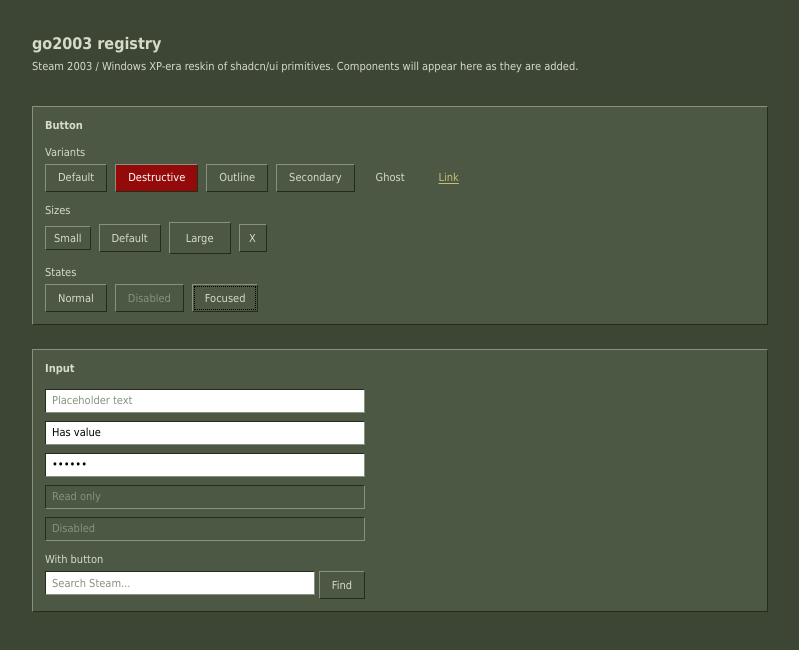
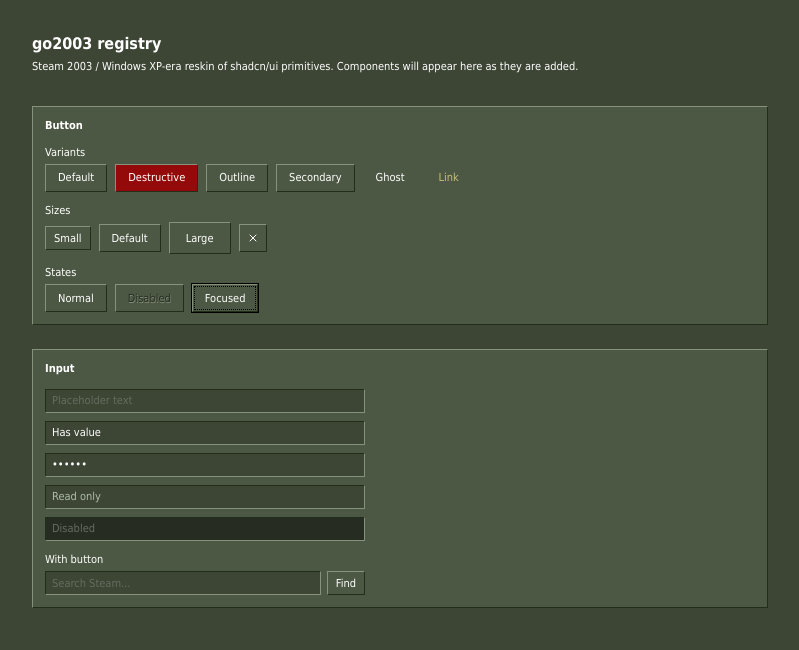
Before and after one commit to OnlyNinjaGear/go2003, a Next.js app: page / in a window 1280 px wide. Shown: the top 650 px of the page, without its empty margins (240-1039 px from the left). Built offline with nearby package versions, Linux system fonts and the light colour scheme.

Commit message:
auto: checkbox.tsx

```diff
--- a/app/globals.css
+++ b/app/globals.css
@@ -34,7 +34,7 @@
 
 :root {
   --background: #3D4635;
-  --foreground: #D5DBC8;
+  --foreground: #FFFFFF;
   --panel: #4C5844;
   --panel-pressed: #272C22;
   --panel-hover: #3D4635;
@@ -42,9 +42,9 @@
   --border-dark: #232E19;
   --accent: #C4BE78;
   --accent-foreground: #000000;
-  --input-bg: #FFFFFF;
-  --input-fg: #000000;
-  --primary: #C8B560;
+  --input-bg: #3D4635;
+  --input-fg: #FFFFFF;
+  --primary: #908637;
   --primary-foreground: #000000;
   --secondary: #6B7B5C;
   --secondary-foreground: #D5DBC8;
@@ -52,8 +52,8 @@
   --card-foreground: #D5DBC8;
   --popover: #6B7B5C;
   --popover-foreground: #D5DBC8;
-  --muted: #4B5942;
-  --muted-foreground: #D5DBC8;
+  --muted: #636D5F;
+  --muted-foreground: #AFBCA9;
   --destructive: #940A0A;
   --destructive-pressed: #730808;
   --destructive-foreground: #FFFFFF;
@@ -143,4 +143,6 @@
 @utility win32-focus {
   outline: 1px dotted #000000;
   outline-offset: -3px;
+  box-shadow: 0 0 0 1px #000000;
+  border-width: 1px;
 }
--- a/app/page.tsx
+++ b/app/page.tsx
@@ -1,5 +1,6 @@
 import { Button } from "@/registry/steam2003/ui/button";
 import { Input } from "@/registry/steam2003/ui/input";
+import { X } from "lucide-react";
 
 export default function Home() {
   return (
@@ -34,7 +35,7 @@ export default function Home() {
               <Button size="sm">Small</Button>
               <Button size="default">Default</Button>
               <Button size="lg">Large</Button>
-              <Button size="icon" aria-label="Icon">X</Button>
+              <Button size="icon" aria-label="Icon"><X /></Button>
             </div>
           </div>
 
@@ -55,15 +56,15 @@ export default function Home() {
             <Input placeholder="Placeholder text" />
             <Input defaultValue="Has value" />
             <Input type="password" defaultValue="secret" />
-            <Input placeholder="Read only" readOnly />
-            <Input placeholder="Disabled" disabled />
+            <Input defaultValue="Read only" readOnly />
+            <Input defaultValue="Disabled" disabled />
           </div>
 
           <div className="flex flex-col gap-1">
             <span>With button</span>
-            <div className="flex gap-1 max-w-xs">
+            <div className="flex gap-1.5 max-w-xs">
               <Input placeholder="Search Steam..." className="flex-1" />
-              <Button>Find</Button>
+              <Button size="sm">Find</Button>
             </div>
           </div>
         </section>
--- a/package.json
+++ b/package.json
@@ -10,6 +10,7 @@
     "registry:build": "shadcn build"
   },
   "dependencies": {
+    "@radix-ui/react-checkbox": "^1.3.3",
     "@radix-ui/react-label": "^2.1.7",
     "@radix-ui/react-slot": "^1.2.3",
     "class-variance-authority": "^0.7.1",
--- a/public/r/button.json
+++ b/public/r/button.json
@@ -3,7 +3,7 @@
   "name": "button",
   "type": "registry:ui",
   "title": "Button",
-  "description": "Win32-style raised button. Outset bevel and gradient at rest, instant swap to inset bevel and reversed gradient on press.",
+  "description": "Win32-style raised button with outset bevel. Instant swap to inset bevel on press.",
   "dependencies": [
     "@radix-ui/react-slot",
     "class-variance-authority"
--- /dev/null
+++ b/public/r/input.json
@@ -0,0 +1,14 @@
+{
+  "$schema": "https://ui.shadcn.com/schema/registry-item.json",
+  "name": "input",
+  "type": "registry:ui",
+  "title": "Input",
+  "description": "Win32-style sunken text field. Inset bevel, white background, solid placeholder color.",
+  "files": [
+    {
+      "path": "registry/steam2003/ui/input.tsx",
+      "content": "import * as React from \"react\";\n\nimport { cn } from \"@/lib/utils\";\n\nexport type InputProps = React.ComponentProps<\"input\">;\n\nfunction Input({ className, type, ...props }: InputProps) {\n  return (\n    <input\n      type={type}\n      data-slot=\"input\"\n      className={cn(\n        \"bevel-in h-6 w-full px-1.5\",\n        \"bg-input-bg text-input-fg\",\n        \"font-sans text-[11px] leading-none\",\n        \"placeholder:text-[var(--border-light)]\",\n        \"outline-none focus-visible:win32-focus\",\n        \"disabled:bg-panel disabled:text-[var(--border-light)] disabled:cursor-default\",\n        \"read-only:bg-panel read-only:text-foreground read-only:cursor-default\",\n        \"file:border-0 file:bg-transparent file:font-sans file:text-[11px] file:font-normal file:text-foreground\",\n        className\n      )}\n      {...props}\n    />\n  );\n}\n\nexport { Input };\n",
+      "type": "registry:ui"
+    }
+  ]
+}
--- a/public/r/registry.json
+++ b/public/r/registry.json
@@ -7,7 +7,7 @@
       "name": "button",
       "type": "registry:ui",
       "title": "Button",
-      "description": "Win32-style raised button. Outset bevel and gradient at rest, instant swap to inset bevel and reversed gradient on press.",
+      "description": "Win32-style raised button with outset bevel. Instant swap to inset bevel on press.",
       "dependencies": ["@radix-ui/react-slot", "class-variance-authority"],
       "files": [
         {
@@ -15,6 +15,18 @@
           "type": "registry:ui"
         }
       ]
+    },
+    {
+      "name": "input",
+      "type": "registry:ui",
+      "title": "Input",
+      "description": "Win32-style sunken text field. Inset bevel, white background, solid placeholder color.",
+      "files": [
+        {
+          "path": "registry/steam2003/ui/input.tsx",
+          "type": "registry:ui"
+        }
+      ]
     }
   ]
 }
--- a/registry/steam2003/ui/button.tsx
+++ b/registry/steam2003/ui/button.tsx
@@ -9,23 +9,23 @@ const buttonVariants = cva(
     "inline-flex items-center justify-center gap-1 whitespace-nowrap select-none cursor-default",
     "font-sans text-[11px] leading-none",
     "[&_svg]:pointer-events-none [&_svg]:size-3 [&_svg]:shrink-0",
-    "outline-none focus-visible:win32-focus",
-    "disabled:text-[var(--border-light)] disabled:pointer-events-none",
+    "outline-none focus-visible:win32-focus active:focus-visible:outline-none active:focus-visible:shadow-none",
+    "disabled:text-[var(--panel-pressed)] disabled:text-shadow-[0.5px_0.5px_0px_var(--border-light)] disabled:pointer-events-none",
   ].join(" "),
   {
     variants: {
       variant: {
         default:
-          "bevel-out bg-panel text-foreground active:bevel-in active:bg-panel-pressed",
+          "bevel-out bg-panel text-foreground active:bevel-in active:bg-background active:text-muted-foreground",
         destructive:
           "bevel-out bg-destructive text-destructive-foreground active:bevel-in active:bg-destructive-pressed",
         outline:
-          "bevel-out bg-panel text-foreground active:bevel-in active:bg-panel-pressed",
+          "bevel-out bg-panel text-foreground active:bevel-in active:bg-background",
         secondary:
-          "bevel-out bg-panel text-foreground active:bevel-in active:bg-panel-pressed",
+          "bevel-out bg-panel text-foreground active:bevel-in active:bg-background",
         ghost:
-          "border border-transparent bg-transparent text-foreground hover:bg-panel-hover active:bevel-in active:bg-panel-pressed",
-        link: "border border-transparent bg-transparent text-[var(--accent)] underline underline-offset-2",
+          "border border-transparent bg-transparent text-foreground hover:bg-panel-hover active:bevel-in active:bg-background focus-visible:outline-none focus-visible:shadow-none focus-visible:bg-panel-hover",
+        link: "border border-transparent bg-transparent text-[var(--accent)] hover:underline focus-visible:underline focus-visible:outline-none focus-visible:shadow-none underline-offset-2 cursor-pointer",
       },
       size: {
         default: "h-7 px-3",
--- /dev/null
+++ b/registry/steam2003/ui/checkbox.tsx
@@ -0,0 +1,39 @@
+"use client";
+
+import * as React from "react";
+import * as CheckboxPrimitive from "@radix-ui/react-checkbox";
+import { Check, Minus } from "lucide-react";
+
+import { cn } from "@/lib/utils";
+
+function Checkbox({
+  className,
+  ...props
+}: React.ComponentProps<typeof CheckboxPrimitive.Root>) {
+  return (
+    <CheckboxPrimitive.Root
+      data-slot="checkbox"
+      className={cn(
+        "peer bevel-in size-[13px] shrink-0 cursor-default",
+        "bg-input-bg text-input-fg",
+        "outline-none focus-visible:win32-focus focus-visible:[outline-offset:1px]",
+        "disabled:bg-panel-pressed disabled:text-[var(--border-light)] disabled:cursor-default",
+        className
+      )}
+      {...props}
+    >
+      <CheckboxPrimitive.Indicator className="flex items-center justify-center">
+        <Check
+          className="size-3 stroke-[2.5] data-[state=indeterminate]:hidden"
+          data-state={props.checked === "indeterminate" ? "indeterminate" : "checked"}
+        />
+        <Minus
+          className="size-3 stroke-[2.5] data-[state=checked]:hidden"
+          data-state={props.checked === "indeterminate" ? "indeterminate" : "checked"}
+        />
+      </CheckboxPrimitive.Indicator>
+    </CheckboxPrimitive.Root>
+  );
+}
+
+export { Checkbox };
--- a/registry/steam2003/ui/input.tsx
+++ b/registry/steam2003/ui/input.tsx
@@ -10,13 +10,13 @@ function Input({ className, type, ...props }: InputProps) {
       type={type}
       data-slot="input"
       className={cn(
-        "bevel-in h-6 w-full px-1.5",
+        "bevel-in h-6 w-full px-1.5 selection:bg-primary selection:text-panel-pressed",
         "bg-input-bg text-input-fg",
         "font-sans text-[11px] leading-none",
-        "placeholder:text-[var(--border-light)]",
-        "outline-none focus-visible:win32-focus",
-        "disabled:bg-panel disabled:text-[var(--border-light)] disabled:cursor-default",
-        "read-only:bg-panel read-only:text-foreground read-only:cursor-default",
+        "placeholder:text-[var(--muted)] placeholder:select-none",
+        "outline-none",
+        "disabled:bg-panel-pressed disabled:text-[var(--muted)] disabled:cursor-default",
+        "read-only:bg-input-bg read-only:text-muted-foreground read-only:cursor-default",
         "file:border-0 file:bg-transparent file:font-sans file:text-[11px] file:font-normal file:text-foreground",
         className
       )}
```
Also changed, not shown: 1 other file (tests, documents, lock files or other folders).
